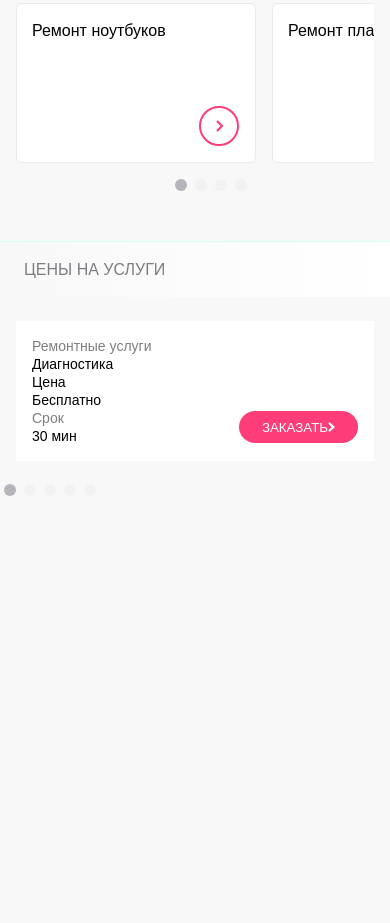
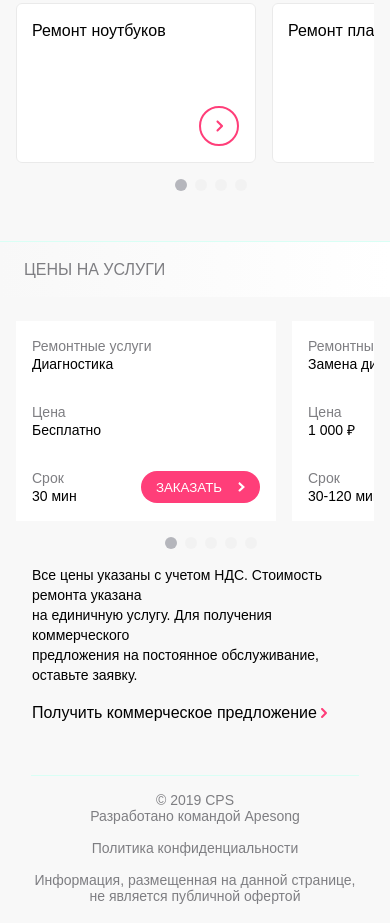
Before and after one commit to LenskyART/finish-web, a website built with webpack: page src/index.html in a window 390 px wide. Shown: the part 940-1863 px from the top of the page. Before the commit the page ends 1443 px from the top, so only its background shows below. Built offline with nearby package versions, Linux system fonts and the light colour scheme; files whose address does not match are found by name; a web font is replaced by a local one.

Commit message:
finished first page

```diff
--- a/src/index.html
+++ b/src/index.html
@@ -26,8 +26,8 @@
             <li class="menu__item">Контакты</li>
         </ul>
     </menu>
-    <div class="sidebar__footer footer">
-        <div class="footer__action">
+    <div class="sidebar__footer">
+        <div class="sidebar__action">
             <img class="sidebar__button" src="./assets/chat%20copy.svg" alt="call">
             <img class="sidebar__button" src="./assets/chat.svg" alt="chat">
             <img class="sidebar__button" src="./assets/profile.svg" alt="profile">
@@ -302,7 +302,7 @@
             <div class='swiper-wrapper'>
                 <div class='price__slider swiper-slide'>
                     <p><span>Ремонтные услуги</span><br>Диагностика</p>
-                    <p><sapn>Цена</sapn><br>Бесплатно</p>
+                    <p><span>Цена</span><br>Бесплатно</p>
                     <div>
                         <p><span>Срок</span><br>30 мин</p>
                         <button class='price__btn'>Заказать <img src='assets/dropdown.svg' alt='arrow'></button>
@@ -310,7 +310,7 @@
                 </div>
                 <div class='price__slider swiper-slide'>
                     <p><span>Ремонтные услуги</span><br>Замена дисплея</p>
-                    <p><sapn>Цена</sapn><br>1 000 ₽</p>
+                    <p><span>Цена</span><br>1 000 ₽</p>
                     <div>
                         <p><span>Срок</span><br>30-120 мин</p>
                         <button class='price__btn'>Заказать <img src='assets/dropdown.svg' alt='arrow'></button>
@@ -318,7 +318,7 @@
                 </div>
                 <div class='price__slider swiper-slide'>
                     <p><span>Ремонтные услуги</span><br>Замена полифонического динамика</p>
-                    <p><sapn>Цена</sapn><br>1 000 ₽</p>
+                    <p><span>Цена</span><br>1 000 ₽</p>
                     <div>
                         <p><span>Срок</span><br>30-120 мин</p>
                         <button class='price__btn'>Заказать <img src='assets/dropdown.svg' alt='arrow'></button>
@@ -326,15 +326,15 @@
                 </div>
                 <div class='price__slider swiper-slide'>
                     <p><span>Ремонтные услуги</span><br>Тестирование с выдачей технического заключения</p>
-                    <p><sapn>Цена</sapn><br>1 000 ₽</p>
+                    <p><span>Цена</span><br>1 000 ₽</p>
                     <div>
                         <p><span>Срок</span><br>30-120 мин</p>
                         <button class='price__btn'>Заказать <img src='assets/dropdown.svg' alt='arrow'></button>
                     </div>
                 </div>
                 <div class='price__slider swiper-slide'>
-                    <p>                    <span>Ремонтные услуги</span><br>Замена программного обеспечения</p>
-                    <p>                    <sapn>Цена</sapn><br>1 000 ₽</p>
+                    <p><span>Ремонтные услуги</span><br>Замена программного обеспечения</p>
+                    <p><span>Цена</span><br>1 000 ₽</p>
                     <div>
                         <p><span>Срок</span><br>30-120 мин</p>
                         <button class='price__btn'>Заказать <img src='assets/dropdown.svg' alt='arrow'></button>
@@ -345,6 +345,19 @@
         <div class="swiper-pagination3"></div>
     </div>
 
+    <article class='article-price'>
+        <p>Все цены указаны с учетом НДС. Стоимость ремонта указана
+            <br> на единичную услугу. Для получения коммерческого
+            <br>предложения на постоянное обслуживание, оставьте заявку.</p>
+    </article>
+    <p class='link'>Получить коммерческое предложение <img src='./assets/Line.svg' alt='arrow'></p>
+    <footer class='footer'>
+        <p>© 2019 CPS
+            <br>Разработано командой Apesong </p>
+        <p>Политика конфиденциальности</p>
+        <p>Информация, размещенная на данной странице,
+            <br>не является публичной офертой</p>
+    </footer>
 </div>
 </body>
 </html>
--- a/src/styles/aside.scss
+++ b/src/styles/aside.scss
@@ -8,6 +8,7 @@
   color: #1b1c21;
   font-size: 16px;
   position: fixed;
+  overflow-Y: scroll;
 }
 
 .sidebar__header {
@@ -49,7 +50,7 @@ ul {
   }
 }
 
-.footer__action {
+.sidebar__action {
   width: 152px;
   display: flex;
   justify-content: space-between;
--- a/src/styles/mySlyder.scss
+++ b/src/styles/mySlyder.scss
@@ -82,7 +82,7 @@
   justify-content: left;
   align-items: center;
   cursor: pointer;
-  font-weight: bold;
+  font-weight: 500;
 }
 
 .expand__txt {
@@ -98,7 +98,7 @@
   margin: 0 16px;
 }
 
-.swiper-pagination1, .swiper-pagination2 {
+.swiper-pagination1, .swiper-pagination2, .swiper-pagination3 {
   position: unset;
   margin: 16px;
   display: flex;
--- a/src/styles/price.scss
+++ b/src/styles/price.scss
@@ -71,16 +71,20 @@
   justify-content: center;
   align-items: center;
   text-transform: uppercase;
+
+  img {
+    margin-left: 16px;
+  }
 }
 
 .price__slider {
   padding: 16px;
-  width: 260px;
-  height: 200px;
+  width: 260px !important;
+  height: 200px !important;
   background-color: #fff;
-  display: flex;
+  display: flex !important;
+  flex-flow: column nowrap;
   justify-content: space-between;
-  flex-flow: column nowrap;
 
   p {
     font-size: 14px;
--- a/src/styles/scss.scss
+++ b/src/styles/scss.scss
@@ -131,7 +131,7 @@ button {
   display: flex;
   white-space: nowrap;
   align-items: center;
-  font-weight: bold;
+  font-weight: 500;
 
   .exp__img {
     width: 24px;
@@ -192,7 +192,39 @@ button {
   }
 }
 
-@media (max-width: 1120px) {
+.article-price {
+  margin: 0 32px;
+  p {
+    font-size: 14px;
+    line-height: 20px;
+  }
+}
+
+.link {
+  margin: 16px 32px 50px;
+  font-weight: 500;
+}
+
+.footer {
+  border-top: 1px solid #D9FFF5;
+  height: 85px;
+  display: flex;
+  margin: 0 31px;
+  justify-content: space-between;
+  align-items: center;
+
+  p {
+    font-size: 14px;
+    line-height: 16px;
+    color: #7e7e82;
+
+    &:last-child {
+      text-align: right;
+    }
+  }
+}
+
+@media (max-width: 1440px) {
   .header {
     display: flex;
   }
@@ -242,20 +274,31 @@ button {
   }
 
   .logo {
-    box-sizing: border-box;
     border-left: none;
-    padding-left: 0
+    padding-left: 0;
+    border-right: 2px solid #eaeaea;
+    padding-right: 20px;
   }
 
   .header__menu {
     gap: 16px;
+    margin: 0 0 0 16px;
   }
 
-  .action__button:nth-child(4) {
-    border-left: none;
-    box-sizing: border-box;
-    padding-left: 0;
-    margin: 0 16px;
+  .header__actions {
+    margin: 0 0 0 16px;
+  }
+
+  .action__button {
+    margin: 8px;
+    padding: 0;
+
+    &:nth-child(4) {
+      border-left: none;
+      box-sizing: border-box;
+      margin: 8px;
+      padding: 0;
+    }
   }
 
   .main-image {
@@ -265,4 +308,19 @@ button {
     border-radius: 0;
   }
 
+  .footer {
+    flex-direction: column;
+    height: auto;
+
+    p {
+      text-align: center;
+      margin-top: 16px;
+
+      &:last-child {
+        margin-bottom: 19px;
+        text-align: center;
+        margin-top: 16px;
+      }
+    }
+  }
 }
```
Also changed, not shown: dist/2b186550e0ec177d8eec.svg (added), dist/index.html, dist/index_bundle.js, src/assets/Line.svg (added).
